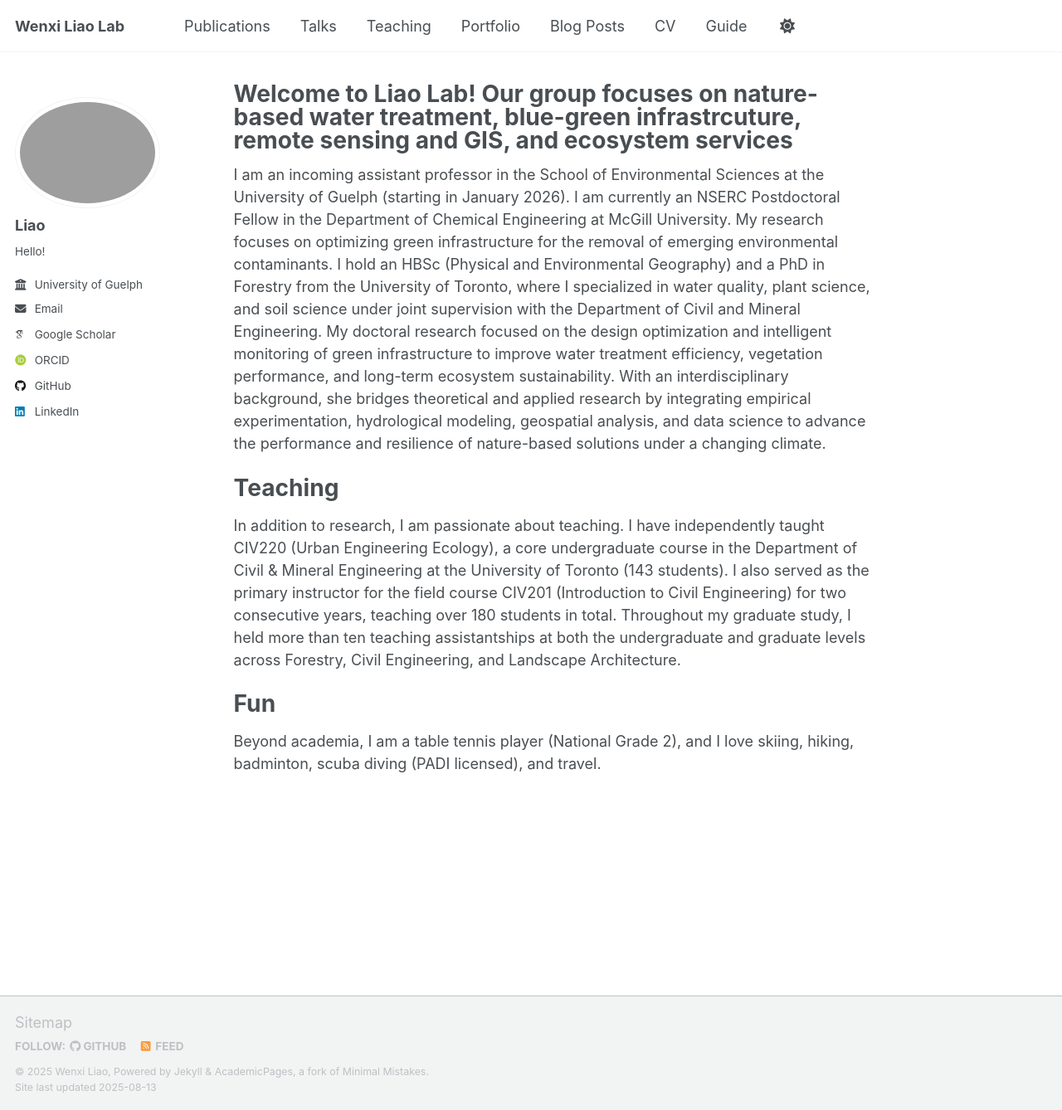
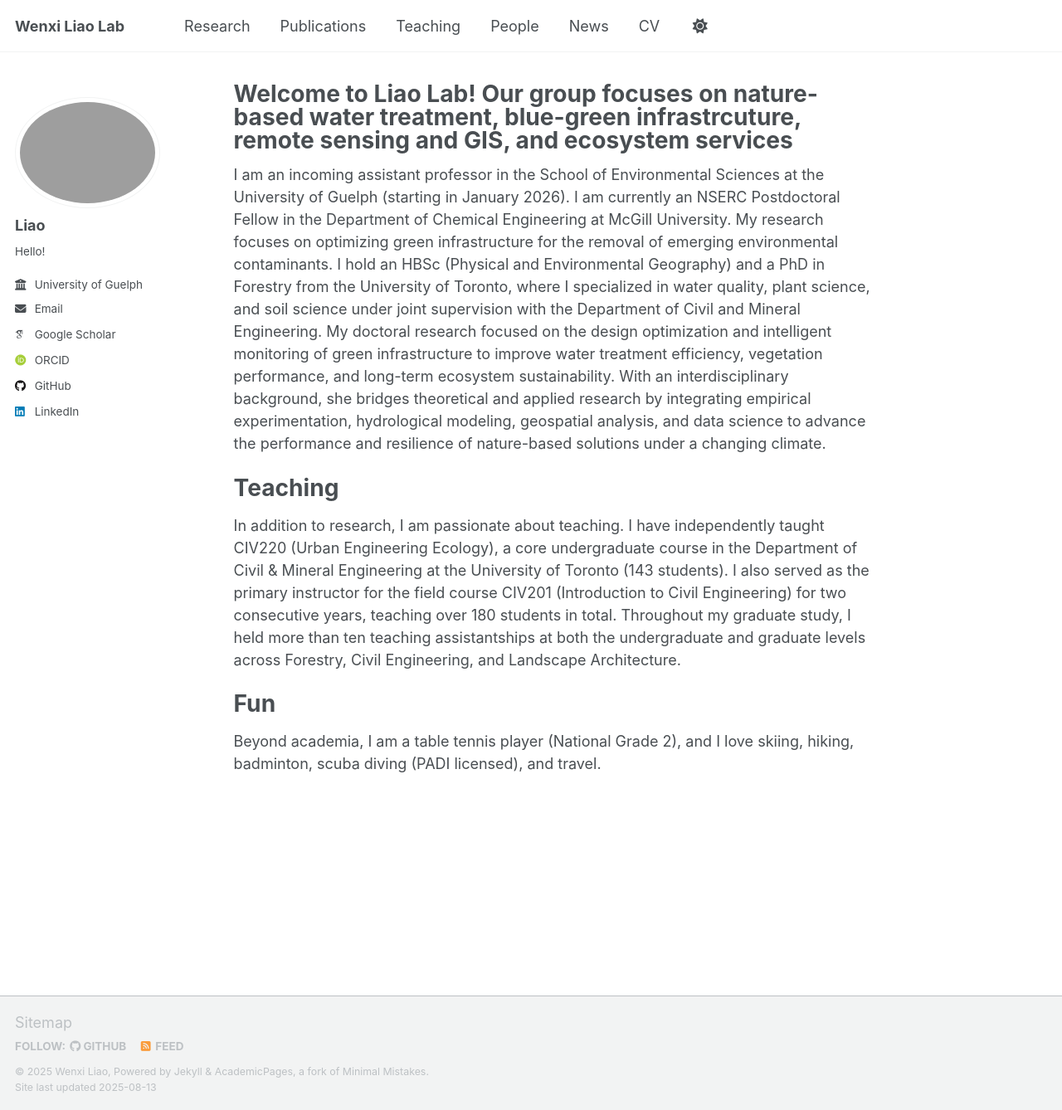
Before and after one commit to wenxiliao/wenxiliao.github.io, a Jekyll site: the page built from _pages/about.md, in a window 1280 px wide and 1338 px high. Shown: the whole window at 83% size. Built offline with Jekyll 4.4.1, drawn with Linux system fonts in a browser that asks for light colours; some web fonts are replaced; a script that is not in the unit is left out.

Commit message:
update tabs

```diff
--- a/_config.yml
+++ b/_config.yml
@@ -303,12 +303,19 @@ timezone: Etc/UTC # http://en.wikipedia.org/wiki/List_of_tz_database_time_zones
 
 # Plugins
 plugins:
+  - jekyll-scholar
   - jekyll-feed
   - jekyll-gist
   - jekyll-paginate
   - jekyll-sitemap
   - jekyll-redirect-from
   - jemoji
+
+scholar:
+  style: apa         # or another CSL
+  locale: en
+  source: _publications
+  bibliography: publications.bib
 
 # Mimic GitHub Pages with --safe
 whitelist:
--- a/_data/navigation.yml
+++ b/_data/navigation.yml
@@ -8,26 +8,33 @@
 #      Markdown formatted page while the second is generated using JSON.
 
 main:
+
+  - title: "Research"
+    url: /research_themes/
+
   - title: "Publications"
     url: /publications/
-
-  - title: "Talks"
-    url: /talks/
 
   - title: "Teaching"
     url: /teaching/
 
-  - title: "Portfolio"
-    url: /portfolio/
+  - title: People
+    url: /people/
 
-  - title: "Blog Posts"
+  - title: "News"
     url: /year-archive/
 
   - title: "CV"
     url: /cv/
 
+  # - title: "Talks"
+  #   url: /talks/
+
+  # - title: "Portfolio"
+  #   url: /portfolio/
+
   # - title: "CV"
   #   url: /cv-json/
 
-  - title: "Guide"
-    url: /markdown/
+  # - title: "Guide"
+  #   url: /markdown/
```
Also changed, not shown: 1 other file.
